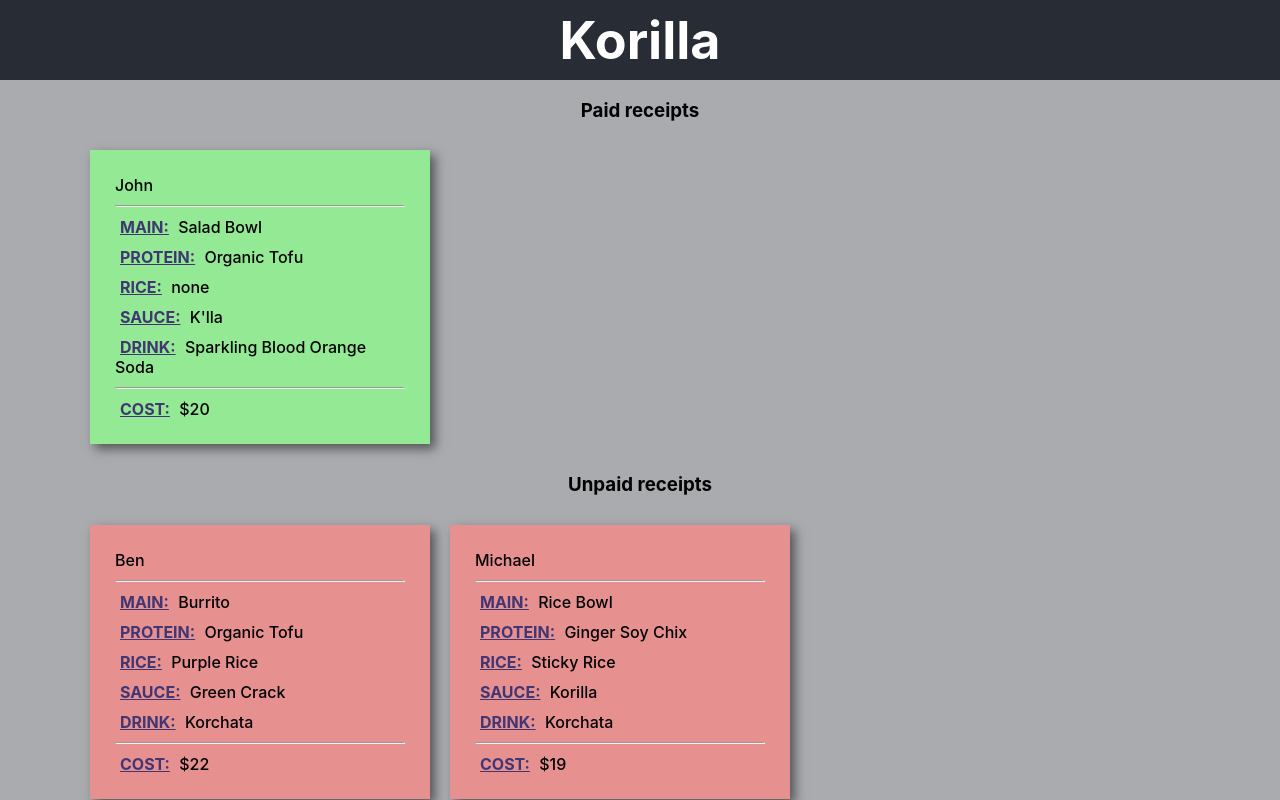
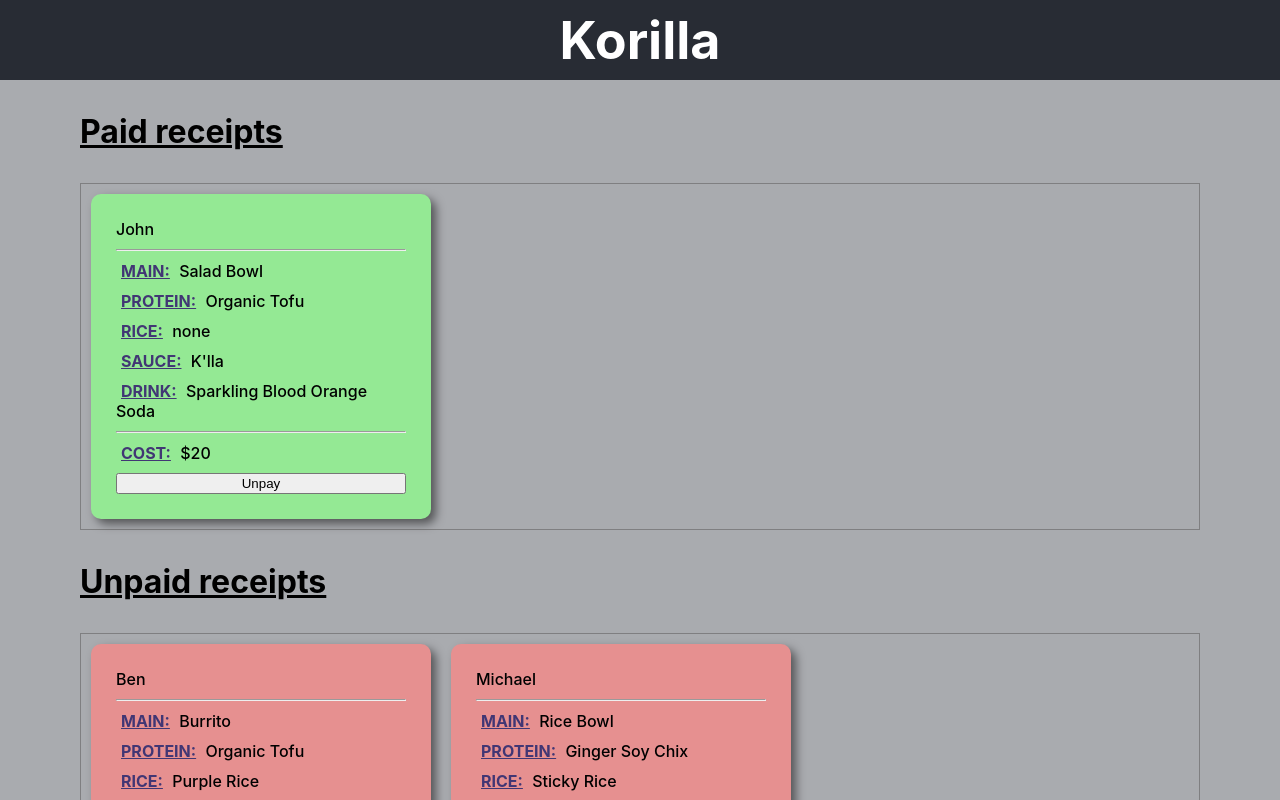
Before and after one commit to mike-gustafson/korilla-receipts, a React (Create React App) app in the folder korrilla/: page / in a window 1280 px wide. Shown: the top 800 px of the page. Built offline with nearby package versions, Linux system fonts and the light colour scheme.

Commit message:
add functionality to pay and unpay receipts; update Receipt component to handle payment actions and display messages for empty receipt categories

```diff
--- a/korrilla/src/App.css
+++ b/korrilla/src/App.css
@@ -36,6 +36,19 @@
   display: flex;
   flex-direction: row;
   flex-wrap: wrap;
+  border: 1px solid #5f5f5f91;
+}
+
+.App-message {
+  font-size: 1.5em;
+  color: #413674;
+  font-weight: 700;
+}
+
+h3 {
+  font-size: 2em;
+  text-align: left ;
+  text-decoration: underline;
 }
 
 .App-link {
--- a/korrilla/src/App.js
+++ b/korrilla/src/App.js
@@ -8,6 +8,18 @@ function App() {
 
   const [receipts, setReceipts] = useState(receiptsData);
 
+  const handlePay = (index) => {
+    const newReceipts = [...receipts];
+    newReceipts[index].paid = true;
+    setReceipts(newReceipts);
+  }
+
+  const handleUnpay = (index) => {
+    const newReceipts = [...receipts];
+    newReceipts[index].paid = false;
+    setReceipts(newReceipts);
+  }
+
   return (
     <div className="App">
       <header className="App-header">
@@ -16,18 +28,30 @@ function App() {
       <div className="App-content">
           <h3>Paid receipts</h3>
           <div className="App-receipts">
+          {receipts.filter(receipt => receipt.paid).length === 0 && <div className="App-message">No paid receipts</div>}
           {receipts.map((receipt, index) => {
             if (receipt.paid) {
-              return <Receipt key={index} receiptData={receipt} />
+              return <Receipt
+                        key={index}
+                        receiptData={receipt}
+                        payReceipt={() => handlePay(index)}
+                        unpayReceipt={() => handleUnpay(index)}
+                     />
             }
           })}
         </div>
 
         <h3>Unpaid receipts</h3>
         <div className="App-receipts">
+          {receipts.filter(receipt => !receipt.paid).length === 0 && <div className="App-message">No unpaid receipts</div>}
           {receipts.map((receipt, index) => {
             if (!receipt.paid) {
-              return <Receipt key={index} receiptData={receipt} />
+              return <Receipt
+                      key={index}
+                      receiptData={receipt}
+                      payReceipt={() => handlePay(index)}
+                      unpayReceipt={() => handleUnpay(index)}
+                     />
             }
           })}
         </div>
--- a/korrilla/src/components/Receipt.css
+++ b/korrilla/src/components/Receipt.css
@@ -9,6 +9,7 @@
     background-color: white;
     box-shadow: 5px 5px 10px rgba(0, 0, 0, 0.5);
     text-align: left;
+    border-radius: 10px;
 }
 
 .Receipt * {
--- a/korrilla/src/components/Receipt.jsx
+++ b/korrilla/src/components/Receipt.jsx
@@ -1,6 +1,6 @@
 import './Receipt.css';
 
-const Receipt = ({ receiptData }) => {
+const Receipt = ({ receiptData, payReceipt, unpayReceipt }) => {
 
     return (
         <div className={`Receipt ${receiptData.paid ? "Receipt-paid" : "Receipt-unpaid"}`}>
@@ -15,6 +15,8 @@ const Receipt = ({ receiptData }) => {
             <hr></hr>
             <div><span className="Receipt-line-name">Cost:</span> ${receiptData.order.cost}</div>
             {/* <div>Paid: {receiptData.paid ? "Yes" : "No"}</div> */}
+            {!receiptData.paid && <button className="Receipt-pay-button" onClick={payReceipt}>Pay</button>}
+            {receiptData.paid && <button className="Receipt-unpay-button" onClick={unpayReceipt}>Unpay</button>}
         </div>
     );
 }
```
